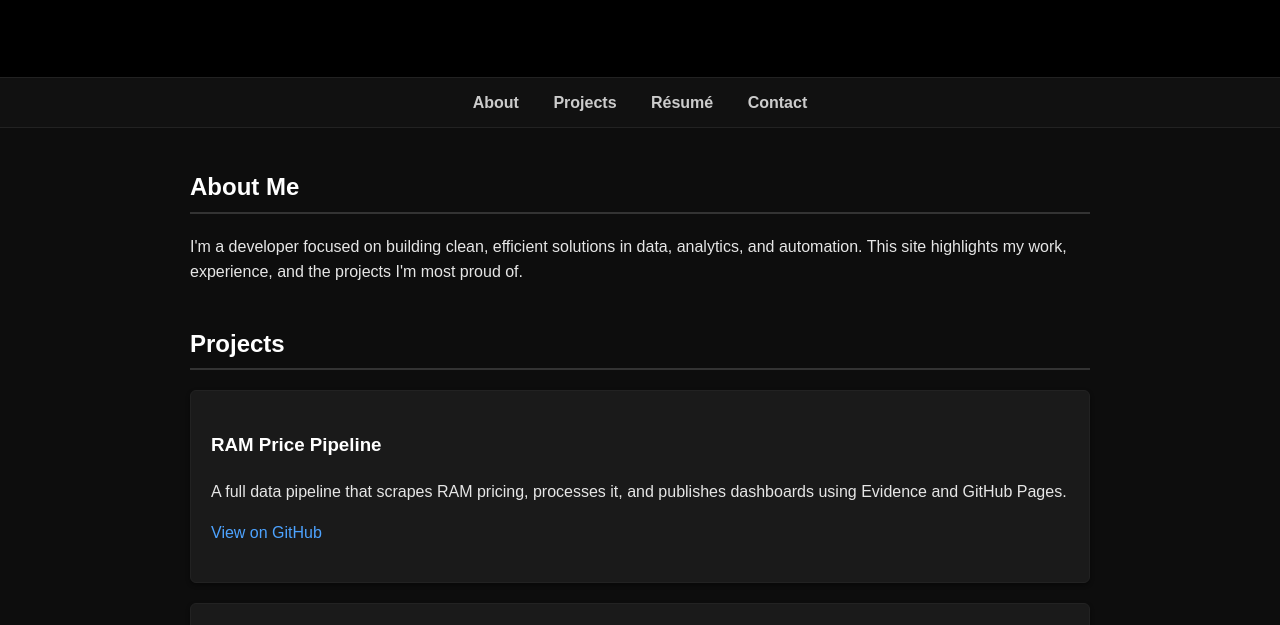
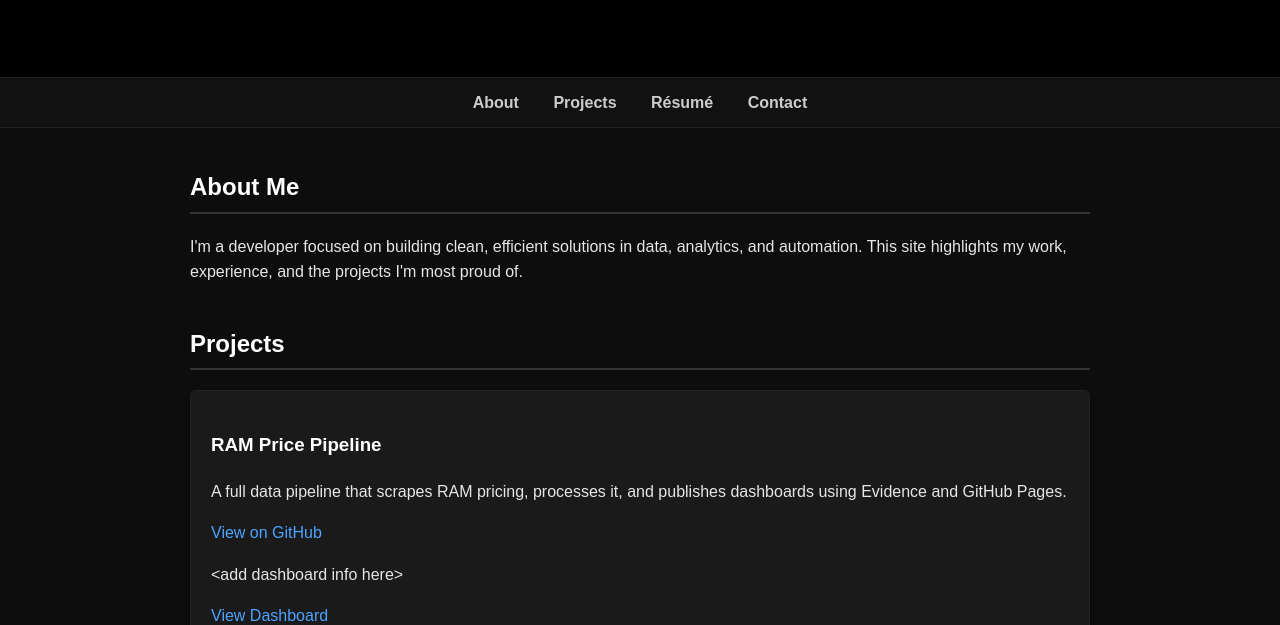
Before and after one commit to PaulHoss/paulhoss.github.io, a plain HTML site: page index.html in a window 1280 px wide. Shown: the part 175-800 px from the top of the page. Drawn offline with Linux system fonts and the light colour scheme.

Commit message:
Add link to dashboard in index.html
Added a link to the ram price tracker dashboard and a  placeholder for dashboard information in index.html.

```diff
--- a/index.html
+++ b/index.html
@@ -139,6 +139,10 @@
                 publishes dashboards using Evidence and GitHub Pages.
             </p>
             <p><a href="https://github.com/PaulHoss/ram-price-pipeline">View on GitHub</a></p>
+            <p>
+                &lt;add dashboard info here>
+            </p>
+            <p><a href="https://paulhoss.github.io/ram-price-pipeline/">View Dashboard</a></p>
         </div>
 
         <div class="project">
```
